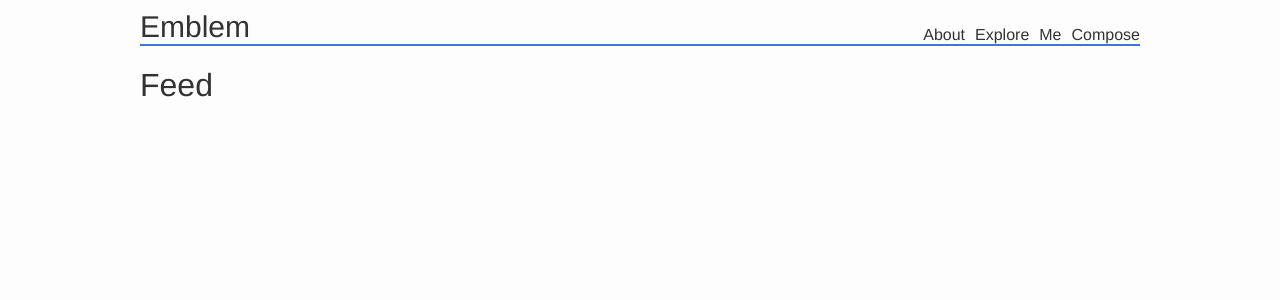
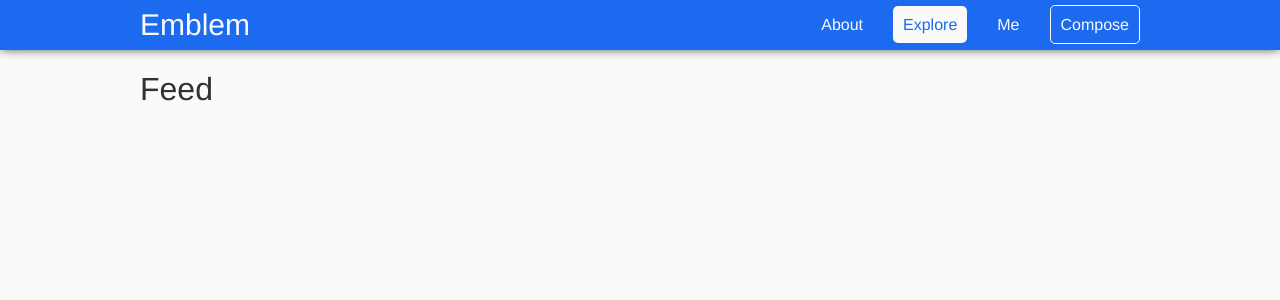
Before and after one commit to wgoodall01/emblem, a React (Create React App) app in the folder client/: page / in a window 1280 px wide. Shown: the top 300 px of the page. Built offline with nearby package versions, Linux system fonts and the light colour scheme.

Commit message:
Improve frontent look

```diff
--- a/client/package.json
+++ b/client/package.json
@@ -3,6 +3,7 @@
   "version": "0.1.0",
   "private": true,
   "dependencies": {
+    "classnames": "^2.2.5",
     "cross-env": "^5.0.0",
     "react": "^15.5.4",
     "react-dom": "^15.5.4",
--- a/client/src/index.css
+++ b/client/src/index.css
@@ -11,9 +11,9 @@ body{
 
 /* Color variables */
 :root{
-	--color-white: #fdfdfd;
-	--color-dark: #333333;
-	--color-primary: #3a79d9;
+	--color-white: rgb(250, 250, 250);
+	--color-dark: rgb(50,50,50);
+	--color-primary: #1c6aef;
 	--color-error: #bc0001;
 }
 
--- a/client/src/pages/App.css
+++ b/client/src/pages/App.css
@@ -1,19 +1,20 @@
-
-.App_page{
-	padding-top:10px;
-	padding-left:10px;
-	padding-right:10px;
+.App_container{
+	max-width:1000px;
 	margin:0 auto;
-	max-width:1000px;
-	overflow:hidden;
 }
 
 .App_header{
+	background-color:var(--color-primary);
+	color:var(--color-white);
+	box-shadow: 0px 0px 10px -1px rgba(0,0,0,0.75);
+}
+
+.App_nav-layout{
 	display:flex;
+	height:50px;
+	line-height:50px;
 	flex-direction:row;
 	justify-content:space-between;
-	border-bottom:2px solid var(--color-primary);
-
 }
 
 @media screen and (max-width: 400px){
@@ -35,9 +36,23 @@
 	color:inherit;
 	font-style:bold;
 	text-decoration:none;
+	margin-left:20px;
+	padding:10px;
+	border-radius:5px;
+	transition:.2s;
 }
 
-.App_nav-sep{
-	margin:0 5px;
-	color:color(var(--color-dark) alpha(-50%));
+.App_nav-link:hover{
+	box-shadow: 0px 0px 10px -1px rgba(0,0,0,0.75);
+	color:var(--color-primary);
+	background-color:var(--color-white);
 }
+
+.App_nav-link-active{
+	color:var(--color-primary);
+	background-color:var(--color-white);
+}
+
+.App_nav-link-button{
+	border:1px solid var(--color-white);
+}
--- a/client/src/pages/App.js
+++ b/client/src/pages/App.js
@@ -1,8 +1,9 @@
 import React from 'react';
 import './App.css';
 import { Helmet } from "react-helmet";
-import {Route, Switch, Link} from "react-router-dom";
+import {Route, Switch, NavLink} from "react-router-dom";
 import "./App.css";
+import classnames from "classnames";
 
 import FeedPage from "pages/Feed";
 import UserPage from "pages/User";
@@ -18,27 +19,38 @@ const NotFound = (props) => <div>
 
 const App = (props) => {
 	const sep = <span className="App_nav-sep"/>
-	return <div className="App_page">
+	return <div>
 		<Helmet defaultTitle="Emblem" titleTemplate="%s - Emblem">
 			<meta name="viewport" content="width=device-width, initial-scale=1.0"/>
 			<html lang="en"/>
 		</Helmet>
 		<div className="App_header">
-			<Link to="/" className="App_title">Emblem</Link>
+			<div className="App_container">
+				<div className="App_nav-layout">
+					<NavLink to="/" className="App_title">Emblem</NavLink>
 					<nav className="App_nav-links-container">
 						{[
 							["/about",      "About"],
 							["/",           "Explore"],
 							["/me",         "Me"],
-					["/compose",    "Compose"],
-				].map((e, i, arr) => {
-					const link = <Link to={e[0]} className="App_nav-link">{e[1]}</Link>;
-					return i===0?<span key={i}>{link}</span>
-						:<span key={i}>{sep}{link}</span>;
-				})}
+							["/compose",    "Compose", "App_nav-link-button"],
+						].map((e, i, arr) => (
+							<span key={i}>
+								<NavLink
+									exact
+									to={e[0]}
+									activeClassName="App_nav-link-active"
+									className={classnames("App_nav-link", e[2])}>
+									{e[1]}
+								</NavLink>
+							</span>
+						))}
 					</nav>
 				</div>
+			</div>
+		</div>
 
+		<div className="App_container">
 			<Switch>
 				<Route exact path="/" component={FeedPage}/>
 				<Route path="/user/:id" component={UserPage}/>
@@ -48,6 +60,7 @@ const App = (props) => {
 				<Route path="*" component={NotFound}/>
 			</Switch>
 		</div>
+	</div>
 }
 
 export default App
```
Also changed, not shown: 1 other file (tests, documents, lock files or other folders). Lines whose indentation alone changed are shown as unchanged.
